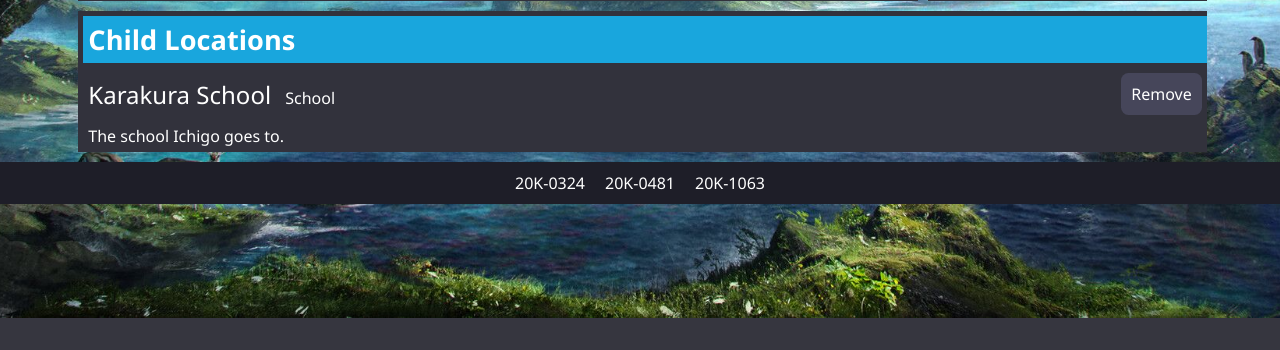
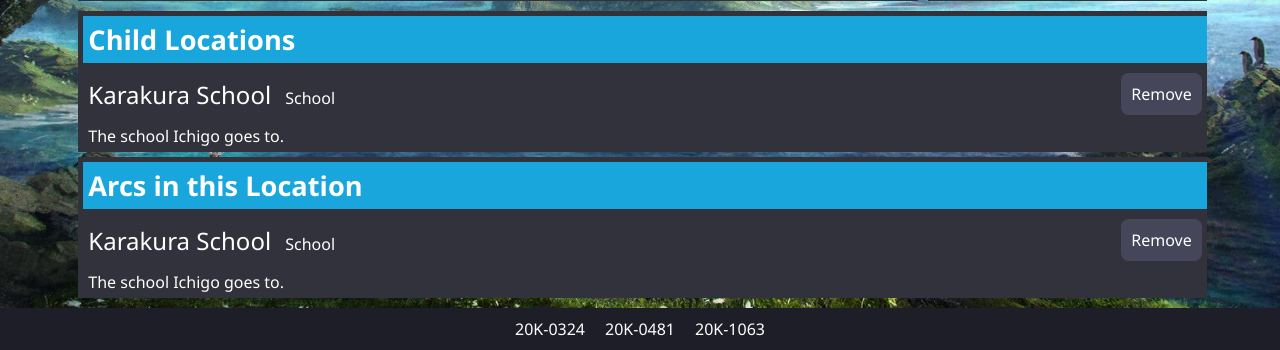
Before and after one commit to rokoyomi/Author-Wiki, a Flask app: page /locations/1 in a window 1280 px wide. Shown: the part 482-832 px from the top of the page. Before the commit the page ends 800 px from the top, so only its background shows below. Run offline with Flask 2, Linux system fonts and the light colour scheme; the visitor is signed in with stand-in values (Sample User, id 1); some libraries are stand-ins or nearby versions.

Commit message:
using arc ids instead of story id and name

```diff
--- a/app.py
+++ b/app.py
@@ -86,7 +86,7 @@ def character(character_id: int):
     traits= query('traits', ['character_id'], [character_id])
     arc_appearances = query('appearance', ['character_id'], [character_id])
     print(arc_appearances)
-    _arcs = [query('arc', ['story_id', 'name'], [appearance['story_id'], appearance['arc_name']], False) for appearance in arc_appearances]
+    _arcs = [query('arc', ['id'], [appearance['arc_id']], False) for appearance in arc_appearances]
 
     return render_template('elements/character.jinja',
         author= session['user'], element=_character,
@@ -106,17 +106,17 @@ def story(story_id):
         author=session['user'], element=s, arcs=arcs
     )
 
-@app.route('/stories/<int:story_id>/arcs/<arc_name>')
-def arc(story_id, arc_name):
-    a = query('arc', ['story_id', 'name'], [story_id, arc_name], False)
+@app.route('/stories/<int:story_id>/arcs/<int:arc_id>')
+def arc(story_id, arc_id):
+    a = query('arc', ['id'], [arc_id], False)
     if a == None:
         return 'Not Found',404
 
-    s_appearances = query('appearance', ['story_id','name'], [story_id, arc_name])
-    c_appearances = [query('characters', ['id'], [appearance['character_id']], False) for appearance in s_appearances]
+    arc_appearances = query('appearance', ['arc_id'], [arc_id])
+    _characters = [query('characters', ['id'], [appearance['character_id']], False) for appearance in arc_appearances]
 
     return render_template('elements/element_base.jinja',
-        author=session['user'], element=a, appearances=join(s_appearances, c_appearances)
+        author=session['user'], element=a, appearances=join(arc_appearances, _characters)
     )
 
 @app.route('/worlds/<int:world_id>')
@@ -140,9 +140,10 @@ def location(location_id):
         return 'Not Found', 404
 
     _child_loc = query('location', ['location_id'], [location_id])
+    _arcs = query('arc_occurs_in', ['location_id'], [location_id])
 
     return render_template('elements/location.jinja',
-        author=session['user'], element=_location, locations=_child_loc
+        author=session['user'], element=_location, locations=_child_loc, arcs=_arcs
     )
 
 @app.route('/races/<int:race_id>')
--- a/dummydb.py
+++ b/dummydb.py
@@ -20,11 +20,13 @@ stories = [
 
 arcs = [
     {
+        'id':1,
         'story_id':1,
         'name':'Soul Society Arc',
         'description':'Ichigo goes to soul society, beats up Byakuya, gets thoroughly beat up by Aizen'
     },
     {
+        'id':2,
         'story_id':1,
         'name':'Huecomundo Arc',
         'description':'Ichigo goes to Huecomundo, beats up a bunch of Espada'
@@ -178,15 +180,13 @@ organizations = [
 character_appears_in = [
     {
         'character_id':1,
-        'story_id':1,
-        'arc_name':'Soul Society Arc',
+        'arc_id':1,
         'role':'Minor Antagonist',
         'role_description': "Yamamoto is the pillar of Soul Society. When Ichigo and friends attack, he gives the command to hunt them down. But he ultimately plays no significant role"
     },
     {
         'character_id':2,
-        'story_id':1,
-        'arc_name':'Soul Society Arc',
+        'arc_id':1,
         'role':'Protagonist',
         'role_description': 'Ichigo and Friends invade the Soul Society to save Rukia.'
     },
@@ -202,6 +202,10 @@ item_featured_in = [
 arc_occurs_in = [
     {
         'arc_id':1,
+        'location_id':3,
+    },
+    {
+        'arc_id':2,
         'location_id':2,
     }
 ]
@@ -235,6 +239,7 @@ mapper = {
     'item_featured_in':item_featured_in,
     'appearance':character_appears_in,
     'race_lives_in':race_lives_in,
+    'arc_occurs_in':arc_occurs_in,
 }
 
 def query(_from, _col, _val, _aslist=True):
--- a/templates/elements/location.jinja
+++ b/templates/elements/location.jinja
@@ -14,4 +14,17 @@
             <p class="text">{{ location['description'] }}</p>
         {% endfor %}
     </div>
+    <div class="content-area">
+        <h1 class="heading">Arcs in this Location</h1>
+        {% for location in locations %}
+            <div class="flex-area flex-align-center flex-justify-sp-bw">
+                <div>
+                    <a href="{{ url_for('location', location_id=location['id']) }}" class="heading-2">{{ location['name'] }}</a>
+                    <span class="text">{{ location['category'] }}</span>
+                </div>
+                <a href="" class="item">Remove</a>
+            </div>
+            <p class="text">{{ location['description'] }}</p>
+        {% endfor %}
+    </div>
 {% endblock content %}
--- a/templates/elements/story.jinja
+++ b/templates/elements/story.jinja
@@ -16,7 +16,7 @@
         {% for arc in arcs %}
         <div class="flex-area flex-align-center flex-justify-sp-bw">
             <div>
-                <a href="{{ url_for('arc', story_id=element['id'], arc_name=arc['name']) }}" class="heading-2">{{ arc['name'] }}</a>
+                <a href="{{ url_for('arc', story_id=arc['story_id'], arc_id=arc['id']) }}" class="heading-2">{{ arc['name'] }}</a>
                 <p class="text">{{ arc['description'] }}</p>
             </div>
             <a href="" class="item">Remove</a>
```
